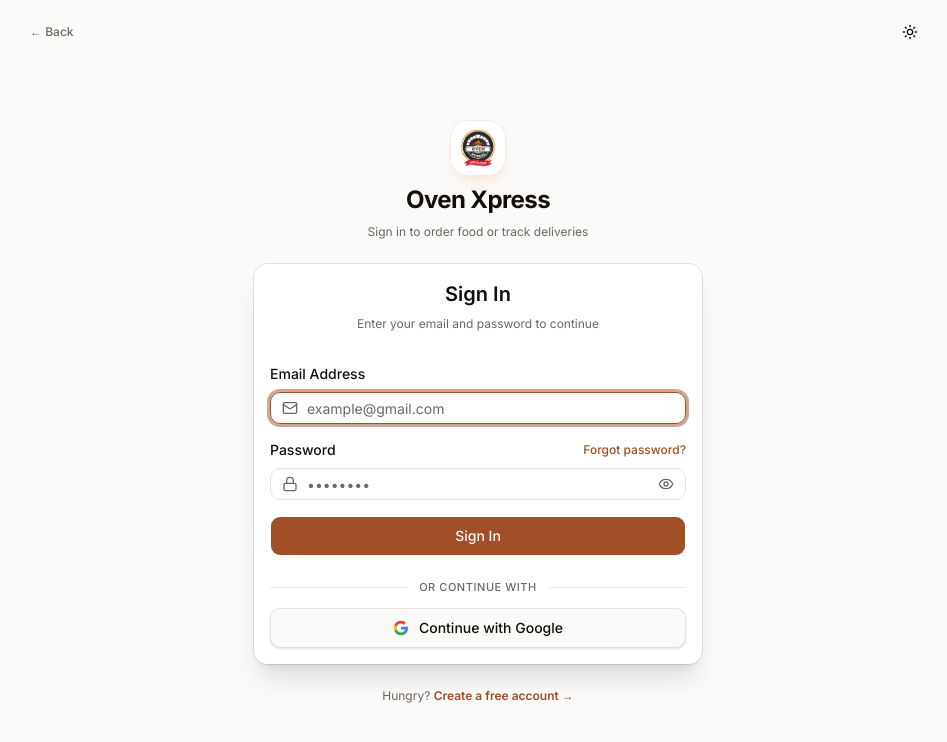
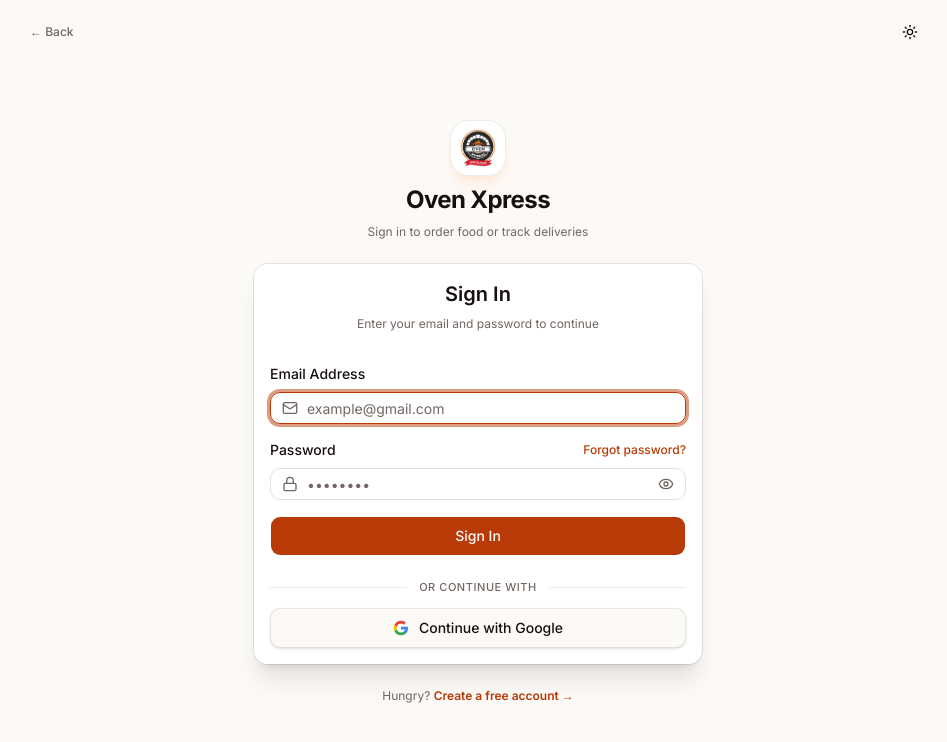
Before and after one commit to Shubham062004/Oven_Xpress, a Next.js app: page /login in a window 1280 px wide. Shown: the top 742 px of the page, without its empty margins (162-1109 px from the left). Built offline with nearby package versions, Linux system fonts and the light colour scheme.

Commit message:
feat: add customer cart, checkout, item card, and homepage hero action components

```diff
--- a/src/app/globals.css
+++ b/src/app/globals.css
@@ -69,128 +69,128 @@
   --radius-4xl: calc(var(--radius) * 2.6);
 }
 
-/* Light theme — warm neutral base with terracotta/amber primary */
+/* Light theme — Tuscan Patisserie: warm sourdough cream, baker's marble, fired terracotta */
 :root {
-  --background: oklch(0.985 0.002 75);
-  --foreground: oklch(0.17 0.01 75);
+  --background: oklch(0.985 0.004 65);
+  --foreground: oklch(0.18 0.012 40);
 
   --card: oklch(1 0 0);
-  --card-foreground: oklch(0.17 0.01 75);
+  --card-foreground: oklch(0.18 0.012 40);
 
   --popover: oklch(1 0 0);
-  --popover-foreground: oklch(0.17 0.01 75);
+  --popover-foreground: oklch(0.18 0.012 40);
 
-  /* Warm terracotta primary */
-  --primary: oklch(0.52 0.12 45);
-  --primary-foreground: oklch(0.98 0.005 75);
+  /* Deep Tuscan baked terracotta */
+  --primary: oklch(0.53 0.17 38);
+  --primary-foreground: oklch(0.985 0.005 60);
 
-  --secondary: oklch(0.96 0.005 75);
-  --secondary-foreground: oklch(0.25 0.01 75);
+  --secondary: oklch(0.95 0.008 65);
+  --secondary-foreground: oklch(0.25 0.012 40);
 
-  --muted: oklch(0.96 0.005 75);
-  --muted-foreground: oklch(0.52 0.01 75);
+  --muted: oklch(0.95 0.008 65);
+  --muted-foreground: oklch(0.52 0.015 45);
 
-  --accent: oklch(0.95 0.01 75);
-  --accent-foreground: oklch(0.25 0.01 75);
+  --accent: oklch(0.94 0.015 45);
+  --accent-foreground: oklch(0.25 0.012 40);
 
-  --destructive: oklch(0.577 0.245 27.325);
+  --destructive: oklch(0.58 0.22 25);
 
-  --border: oklch(0.91 0.005 75);
-  --input: oklch(0.91 0.005 75);
-  --ring: oklch(0.52 0.12 45);
+  --border: oklch(0.91 0.006 65);
+  --input: oklch(0.91 0.006 65);
+  --ring: oklch(0.53 0.17 38);
 
   /* Status */
-  --success: oklch(0.55 0.16 145);
-  --success-foreground: oklch(0.98 0.01 145);
-  --warning: oklch(0.7 0.16 75);
-  --warning-foreground: oklch(0.25 0.05 75);
+  --success: oklch(0.58 0.17 146);
+  --success-foreground: oklch(0.98 0.01 146);
+  --warning: oklch(0.75 0.16 72);
+  --warning-foreground: oklch(0.22 0.04 72);
   --info: oklch(0.55 0.15 240);
   --info-foreground: oklch(0.98 0.01 240);
 
   /* Charts */
-  --chart-1: oklch(0.52 0.12 45);
-  --chart-2: oklch(0.55 0.16 145);
+  --chart-1: oklch(0.53 0.17 38);
+  --chart-2: oklch(0.58 0.17 146);
   --chart-3: oklch(0.55 0.15 240);
-  --chart-4: oklch(0.7 0.16 75);
+  --chart-4: oklch(0.75 0.16 72);
   --chart-5: oklch(0.6 0.15 320);
 
   --radius: 0.625rem;
 
   /* Sidebar */
-  --sidebar: oklch(0.975 0.003 75);
-  --sidebar-foreground: oklch(0.17 0.01 75);
-  --sidebar-primary: oklch(0.52 0.12 45);
-  --sidebar-primary-foreground: oklch(0.98 0.005 75);
-  --sidebar-accent: oklch(0.94 0.012 45);
-  --sidebar-accent-foreground: oklch(0.25 0.01 75);
-  --sidebar-border: oklch(0.91 0.005 75);
-  --sidebar-ring: oklch(0.52 0.12 45);
+  --sidebar: oklch(0.975 0.004 65);
+  --sidebar-foreground: oklch(0.18 0.012 40);
+  --sidebar-primary: oklch(0.53 0.17 38);
+  --sidebar-primary-foreground: oklch(0.985 0.005 60);
+  --sidebar-accent: oklch(0.93 0.015 45);
+  --sidebar-accent-foreground: oklch(0.25 0.012 40);
+  --sidebar-border: oklch(0.91 0.006 65);
+  --sidebar-ring: oklch(0.53 0.17 38);
 
   /* Scrollbar */
   --scrollbar-track: transparent;
   --scrollbar-thumb: oklch(0.25 0.01 75 / 22%);
-  --scrollbar-thumb-hover: oklch(0.52 0.12 45 / 75%);
+  --scrollbar-thumb-hover: oklch(0.53 0.17 38 / 75%);
 }
 
-/* Dark theme — warm dark neutral base */
+/* Dark theme — Hearth & Obsidian: Smoked basalt, cast iron surfaces, glowing wood-fired ember */
 .dark {
-  --background: oklch(0.16 0.01 75);
-  --foreground: oklch(0.93 0.005 75);
+  --background: oklch(0.12 0.006 35);
+  --foreground: oklch(0.97 0.004 60);
 
-  --card: oklch(0.2 0.01 75);
-  --card-foreground: oklch(0.93 0.005 75);
+  --card: oklch(0.16 0.009 35);
+  --card-foreground: oklch(0.97 0.004 60);
 
-  --popover: oklch(0.2 0.01 75);
-  --popover-foreground: oklch(0.93 0.005 75);
+  --popover: oklch(0.22 0.013 35);
+  --popover-foreground: oklch(0.97 0.004 60);
 
-  /* Lighter terracotta for dark mode */
-  --primary: oklch(0.7 0.13 45);
-  --primary-foreground: oklch(0.15 0.01 45);
+  /* Wood-Fired Hearth Ember */
+  --primary: oklch(0.63 0.19 38);
+  --primary-foreground: oklch(0.99 0.002 60);
 
-  --secondary: oklch(0.25 0.01 75);
-  --secondary-foreground: oklch(0.93 0.005 75);
+  --secondary: oklch(0.21 0.011 35);
+  --secondary-foreground: oklch(0.97 0.004 60);
 
-  --muted: oklch(0.25 0.01 75);
-  --muted-foreground: oklch(0.65 0.01 75);
+  --muted: oklch(0.21 0.011 35);
+  --muted-foreground: oklch(0.76 0.009 60);
 
-  --accent: oklch(0.25 0.012 75);
-  --accent-foreground: oklch(0.93 0.005 75);
+  --accent: oklch(0.23 0.014 38);
+  --accent-foreground: oklch(0.97 0.004 60);
 
-  --destructive: oklch(0.704 0.191 22.216);
+  --destructive: oklch(0.64 0.20 25);
 
-  --border: oklch(1 0 0 / 12%);
-  --input: oklch(1 0 0 / 15%);
-  --ring: oklch(0.7 0.13 45);
+  --border: oklch(1 0 0 / 7.5%);
+  --input: oklch(1 0 0 / 10%);
+  --ring: oklch(0.63 0.19 38);
 
   /* Status */
-  --success: oklch(0.65 0.18 145);
-  --success-foreground: oklch(0.15 0.02 145);
-  --warning: oklch(0.75 0.15 75);
-  --warning-foreground: oklch(0.2 0.03 75);
+  --success: oklch(0.66 0.17 146);
+  --success-foreground: oklch(0.14 0.02 146);
+  --warning: oklch(0.77 0.15 72);
+  --warning-foreground: oklch(0.18 0.03 72);
   --info: oklch(0.65 0.15 240);
   --info-foreground: oklch(0.15 0.02 240);
 
   /* Charts */
-  --chart-1: oklch(0.7 0.13 45);
-  --chart-2: oklch(0.65 0.18 145);
+  --chart-1: oklch(0.63 0.19 38);
+  --chart-2: oklch(0.66 0.17 146);
   --chart-3: oklch(0.65 0.15 240);
-  --chart-4: oklch(0.75 0.15 75);
+  --chart-4: oklch(0.77 0.15 72);
   --chart-5: oklch(0.7 0.15 320);
 
   /* Sidebar */
-  --sidebar: oklch(0.18 0.01 75);
-  --sidebar-foreground: oklch(0.93 0.005 75);
-  --sidebar-primary: oklch(0.7 0.13 45);
-  --sidebar-primary-foreground: oklch(0.15 0.01 45);
-  --sidebar-accent: oklch(0.25 0.015 45);
-  --sidebar-accent-foreground: oklch(0.93 0.005 75);
-  --sidebar-border: oklch(1 0 0 / 10%);
-  --sidebar-ring: oklch(0.7 0.13 45);
+  --sidebar: oklch(0.14 0.008 35);
+  --sidebar-foreground: oklch(0.97 0.004 60);
+  --sidebar-primary: oklch(0.63 0.19 38);
+  --sidebar-primary-foreground: oklch(0.99 0.002 60);
+  --sidebar-accent: oklch(0.21 0.014 38);
+  --sidebar-accent-foreground: oklch(0.97 0.004 60);
+  --sidebar-border: oklch(1 0 0 / 7.5%);
+  --sidebar-ring: oklch(0.63 0.19 38);
 
   /* Scrollbar */
   --scrollbar-track: transparent;
-  --scrollbar-thumb: oklch(1 0 0 / 22%);
-  --scrollbar-thumb-hover: oklch(0.7 0.13 45 / 80%);
+  --scrollbar-thumb: oklch(1 0 0 / 15%);
+  --scrollbar-thumb-hover: oklch(0.63 0.19 38 / 80%);
 }
 
 @layer base {
--- a/src/components/customer/floating-cart-bar.tsx
+++ b/src/components/customer/floating-cart-bar.tsx
@@ -28,10 +28,10 @@
       <div className="max-w-md mx-auto pointer-events-auto">
         <Link
           href="/cart"
-          className="group flex items-center justify-between p-3.5 sm:p-4 rounded-2xl bg-linear-to-r from-orange-600 to-amber-600 text-white shadow-xl shadow-orange-600/30 hover:shadow-orange-600/40 transform hover:-translate-y-0.5 active:translate-y-0 transition-all duration-200"
+          className="group flex items-center justify-between p-3.5 sm:p-4 rounded-2xl bg-linear-to-r from-[#E15227] via-[#EA632B] to-[#F17E34] text-white shadow-xl shadow-[#E15227]/35 hover:shadow-2xl hover:shadow-[#E15227]/45 border border-white/20 transform hover:-translate-y-0.5 active:translate-y-0 transition-all duration-200"
         >
           <div className="flex items-center gap-3">
-            <div className="size-9 rounded-xl bg-white/20 flex items-center justify-center font-bold text-sm">
+            <div className="size-9 rounded-xl bg-white/20 backdrop-blur-xs border border-white/25 flex items-center justify-center font-bold text-sm shadow-xs">
               <ShoppingBag className="size-4" />
             </div>
             <div>
--- a/src/components/customer/homepage-hero-actions.tsx
+++ b/src/components/customer/homepage-hero-actions.tsx
@@ -39,7 +39,7 @@
       <button
         type="button"
         onClick={handleOrderAhead}
-        className="px-7 py-3.5 rounded-xl bg-gradient-to-r from-orange-600 to-amber-600 hover:from-orange-500 hover:to-amber-500 text-white font-bold text-sm sm:text-base shadow-lg shadow-orange-600/25 flex items-center justify-center gap-2 group transition-all active:scale-[0.98] cursor-pointer"
+        className="px-7 py-3.5 rounded-xl bg-linear-to-r from-[#E15227] via-[#EA632B] to-[#F17E34] hover:from-[#EB5C30] hover:to-[#F58642] text-white font-bold text-sm sm:text-base shadow-lg shadow-[#E15227]/30 flex items-center justify-center gap-2 group transition-all active:scale-[0.98] cursor-pointer"
       >
         <Clock className="size-4 shrink-0" />
         <span>Order Ahead</span>
--- a/src/components/customer/item-card.tsx
+++ b/src/components/customer/item-card.tsx
@@ -32,7 +32,7 @@
   const isVeg = isItemVeg(item);
 
   return (
-    <div className="group relative bg-card rounded-2xl border border-border/70 hover:border-border overflow-hidden shadow-xs hover:shadow-md transition-all duration-200 flex flex-col justify-between">
+    <div className="group relative bg-card rounded-2xl border border-border/80 hover:border-primary/40 hover:shadow-xl hover:shadow-black/40 overflow-hidden transition-all duration-200 flex flex-col justify-between">
       {/* Image container */}
       <div className="relative aspect-16/10 w-full overflow-hidden bg-muted">
         {item.imageUrl ? (
```
Also changed, not shown: src/app/(customer)/cart/page.tsx (+18 -18 lines), src/components/customer/checkout-client.tsx (+5 -5 lines).
